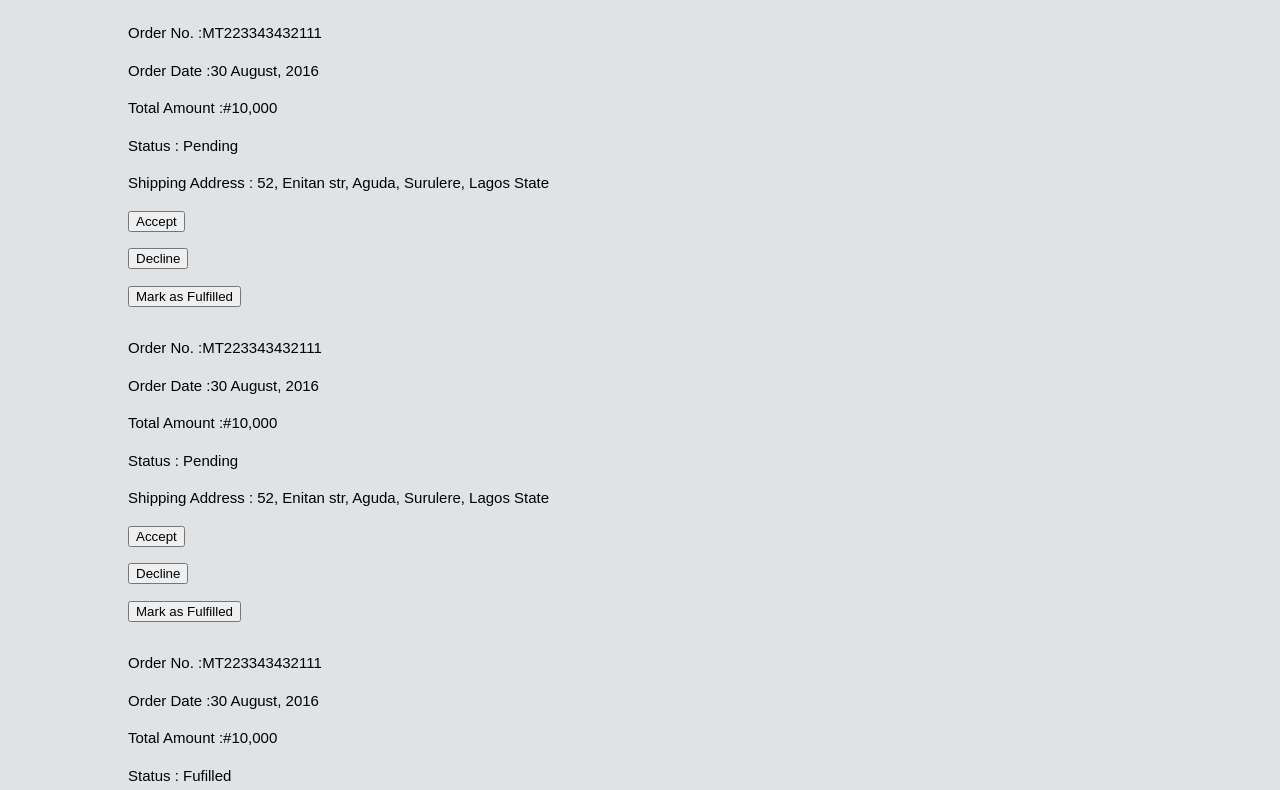
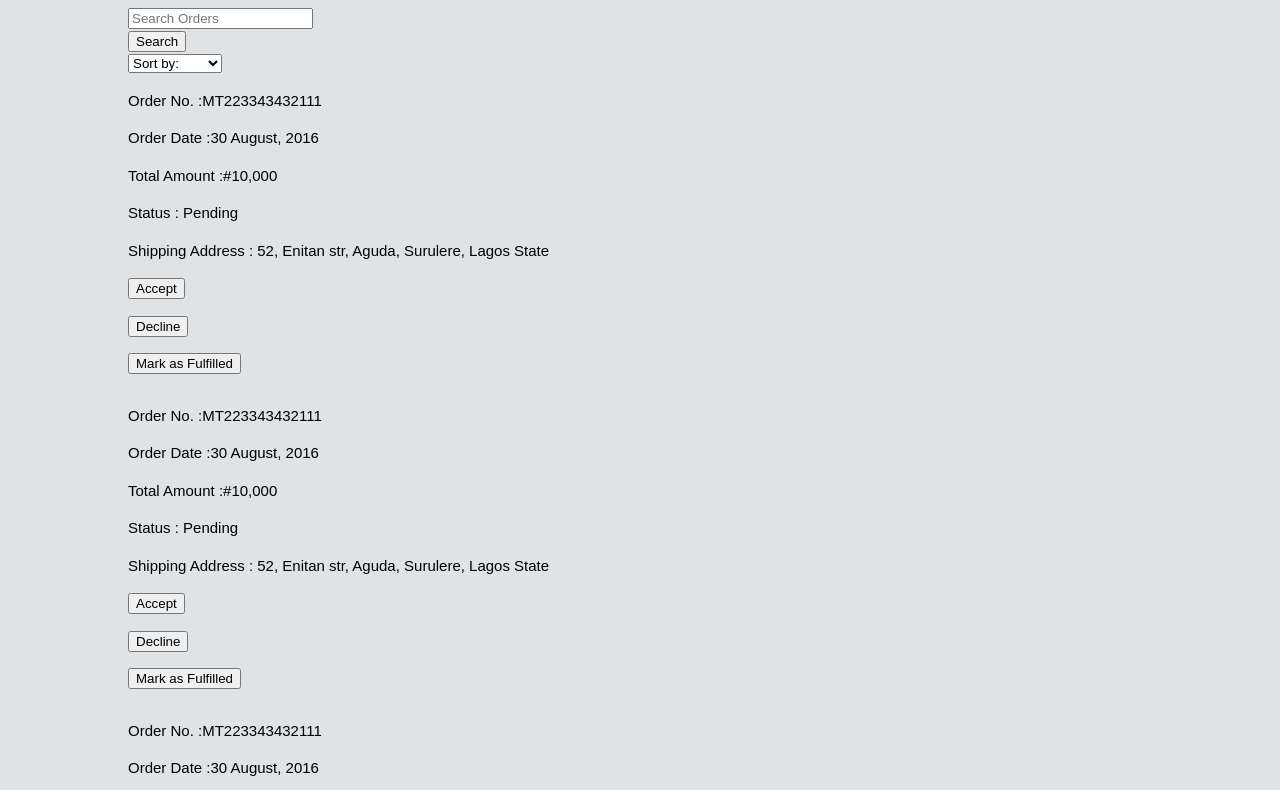
Before and after one commit to Proception/fast-food-app, a plain HTML site: page UI/orders.html in a window 1280 px wide. Shown: the part 142-932 px from the top of the page. Drawn offline with Linux system fonts and the light colour scheme.

Commit message:
Added controls to search orders and sort  orders [Finishes #160125728]

```diff
--- a/UI/orders.html
+++ b/UI/orders.html
@@ -29,6 +29,27 @@
 			</div>
 		</header>
 		<h2> Orders </h2>
+		<section class="order">
+			<div class="container">
+				<div class="controls">
+					<div class="search-box">
+						<input type="text" name="" placeholder="Search Orders">
+					</div>
+					<div class="search-button">
+						<input class="button" type="button" name="" value="Search">
+					</div>
+					<div class="sort-controls">
+						<select>
+						    <option value="0" label="Sort by:"></option>
+						    <option value="1" label="New Orders"></option>
+						    <option value="2" label="Old Orders"></option>
+						    <option value="3" label="Pending"></option>
+						    <option value="4" label="Fulfilled"></option>
+						</select>
+					</div>
+				</div>
+			</div>
+		</section>
 		<section class="order">
 			<div class="container">
 				<div class="new-order">
```
